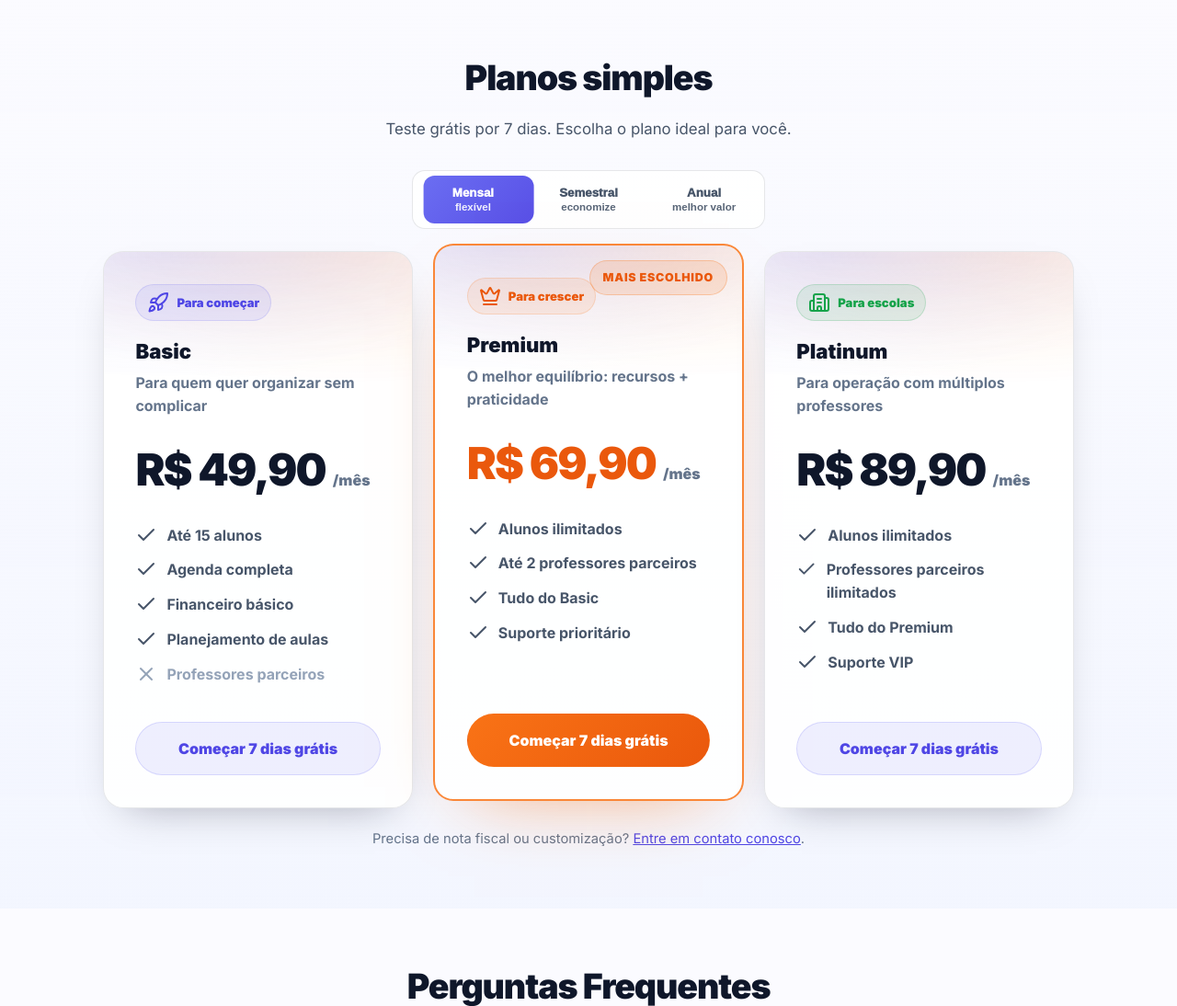
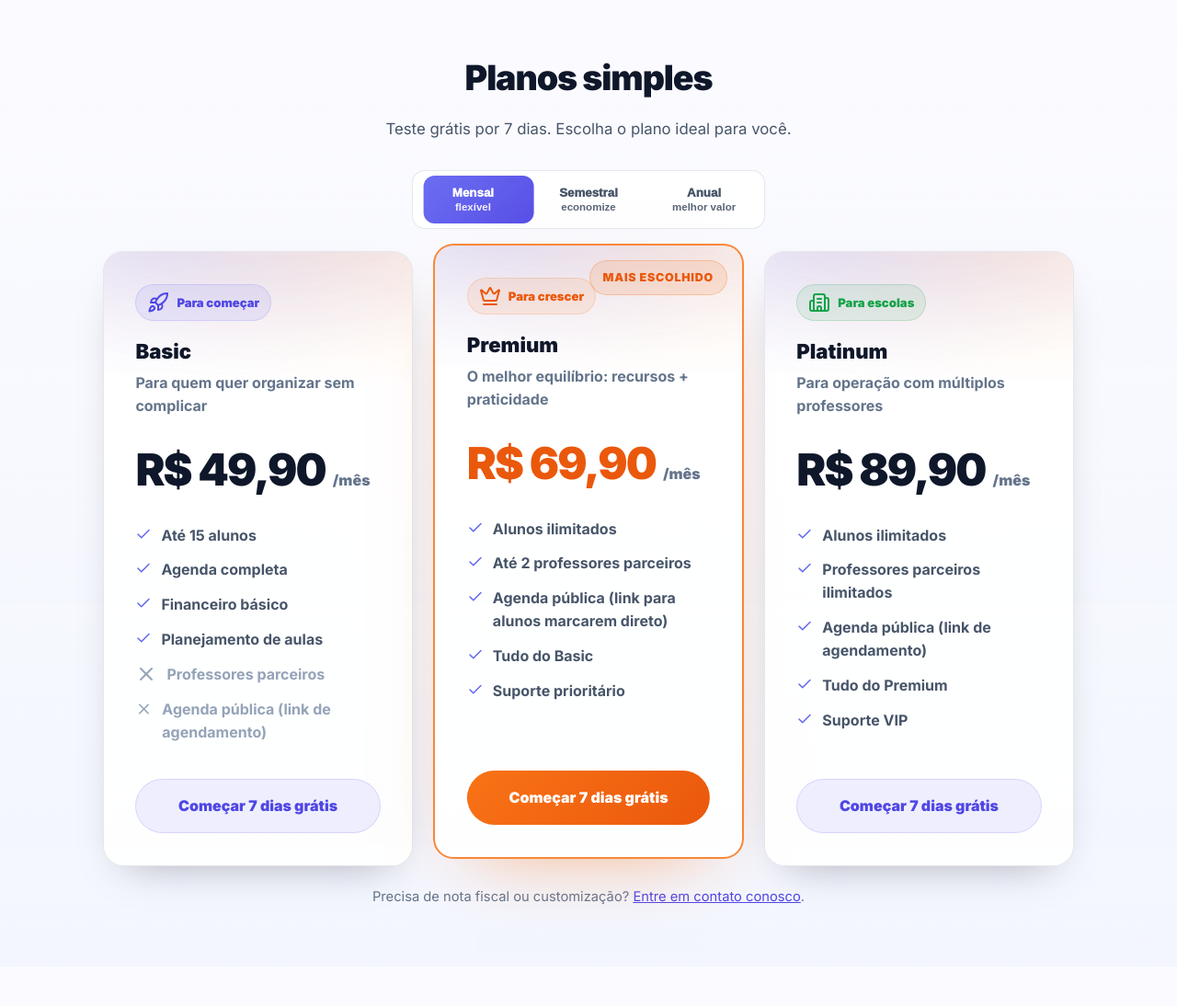
Before and after one commit to jonasbarros98/cini-english, a Django app: page / in a window 1280 px wide. Shown: the part 2982-4076 px from the top of the page at 92% size. Run offline with Django 5.2, Linux system fonts and the light colour scheme; parts of the project's set-up code (start-up, migrations or seed data) failed here and were passed over; some libraries are stand-ins or nearby versions.

Commit message:
Update landing page templates with new icon styles for price lists
- Enhanced CSS styles in `landing.html` and `LandingPage2.html` to improve the appearance of price list items by replacing text-based icons with SVG checkmarks.
- Adjusted layout properties for icons to ensure consistent sizing and alignment across different sections of the price lists.
- Updated the content of price lists to include new features and links for public booking, enhancing user clarity and navigation.

```diff
--- a/frontend/templates/landing.html
+++ b/frontend/templates/landing.html
@@ -548,7 +548,9 @@
       color: var(--muted);
       font-weight:700;
     }
-    .price-list i{width:18px;height:18px;color: var(--primary); margin-top:2px}
+    .price-list .icon-check{display:inline-flex;flex-shrink:0;width:18px;height:18px;min-width:18px;margin-top:2px;color:var(--primary)}
+    .price-list .icon-check svg{width:100%;height:100%}
+    .price-list i{width:18px;height:18px;min-width:18px;flex-shrink:0;margin-top:2px}
     .price-list .no i{color:#cbd5e1}
     .price-list .no{color:#94a3b8}
 
@@ -961,11 +963,12 @@
             </div>
 
             <ul class="price-list">
-              <li><i data-lucide="check"></i> Até 15 alunos</li>
-              <li><i data-lucide="check"></i> Agenda completa</li>
-              <li><i data-lucide="check"></i> Financeiro básico</li>
-              <li><i data-lucide="check"></i> Planejamento de aulas</li>
+              <li><span class="icon-check"><svg viewBox="0 0 24 24" fill="none" stroke="currentColor" stroke-width="2" stroke-linecap="round" stroke-linejoin="round"><path d="M20 6 9 17 4 12"/></svg></span> Até 15 alunos</li>
+              <li><span class="icon-check"><svg viewBox="0 0 24 24" fill="none" stroke="currentColor" stroke-width="2" stroke-linecap="round" stroke-linejoin="round"><path d="M20 6 9 17 4 12"/></svg></span> Agenda completa</li>
+              <li><span class="icon-check"><svg viewBox="0 0 24 24" fill="none" stroke="currentColor" stroke-width="2" stroke-linecap="round" stroke-linejoin="round"><path d="M20 6 9 17 4 12"/></svg></span> Financeiro básico</li>
+              <li><span class="icon-check"><svg viewBox="0 0 24 24" fill="none" stroke="currentColor" stroke-width="2" stroke-linecap="round" stroke-linejoin="round"><path d="M20 6 9 17 4 12"/></svg></span> Planejamento de aulas</li>
               <li class="no"><i data-lucide="x"></i> Professores parceiros</li>
+              <li class="no"><i data-lucide="x"></i> Agenda pública (link de agendamento)</li>
             </ul>
 
             <!-- NÃO trocar rota/nome -->
@@ -987,10 +990,11 @@
             </div>
 
             <ul class="price-list">
-              <li><i data-lucide="check"></i> Alunos ilimitados</li>
-              <li><i data-lucide="check"></i> Até 2 professores parceiros</li>
-              <li><i data-lucide="check"></i> Tudo do Basic</li>
-              <li><i data-lucide="check"></i> Suporte prioritário</li>
+              <li><span class="icon-check"><svg viewBox="0 0 24 24" fill="none" stroke="currentColor" stroke-width="2" stroke-linecap="round" stroke-linejoin="round"><path d="M20 6 9 17 4 12"/></svg></span> Alunos ilimitados</li>
+              <li><span class="icon-check"><svg viewBox="0 0 24 24" fill="none" stroke="currentColor" stroke-width="2" stroke-linecap="round" stroke-linejoin="round"><path d="M20 6 9 17 4 12"/></svg></span> Até 2 professores parceiros</li>
+              <li><span class="icon-check"><svg viewBox="0 0 24 24" fill="none" stroke="currentColor" stroke-width="2" stroke-linecap="round" stroke-linejoin="round"><path d="M20 6 9 17 4 12"/></svg></span> Agenda pública (link para alunos marcarem direto)</li>
+              <li><span class="icon-check"><svg viewBox="0 0 24 24" fill="none" stroke="currentColor" stroke-width="2" stroke-linecap="round" stroke-linejoin="round"><path d="M20 6 9 17 4 12"/></svg></span> Tudo do Basic</li>
+              <li><span class="icon-check"><svg viewBox="0 0 24 24" fill="none" stroke="currentColor" stroke-width="2" stroke-linecap="round" stroke-linejoin="round"><path d="M20 6 9 17 4 12"/></svg></span> Suporte prioritário</li>
             </ul>
 
             <!-- NÃO trocar rota/nome -->
@@ -1011,10 +1015,11 @@
             </div>
 
             <ul class="price-list">
-              <li><i data-lucide="check"></i> Alunos ilimitados</li>
-              <li><i data-lucide="check"></i> Professores parceiros ilimitados</li>
-              <li><i data-lucide="check"></i> Tudo do Premium</li>
-              <li><i data-lucide="check"></i> Suporte VIP</li>
+              <li><span class="icon-check"><svg viewBox="0 0 24 24" fill="none" stroke="currentColor" stroke-width="2" stroke-linecap="round" stroke-linejoin="round"><path d="M20 6 9 17 4 12"/></svg></span> Alunos ilimitados</li>
+              <li><span class="icon-check"><svg viewBox="0 0 24 24" fill="none" stroke="currentColor" stroke-width="2" stroke-linecap="round" stroke-linejoin="round"><path d="M20 6 9 17 4 12"/></svg></span> Professores parceiros ilimitados</li>
+              <li><span class="icon-check"><svg viewBox="0 0 24 24" fill="none" stroke="currentColor" stroke-width="2" stroke-linecap="round" stroke-linejoin="round"><path d="M20 6 9 17 4 12"/></svg></span> Agenda pública (link de agendamento)</li>
+              <li><span class="icon-check"><svg viewBox="0 0 24 24" fill="none" stroke="currentColor" stroke-width="2" stroke-linecap="round" stroke-linejoin="round"><path d="M20 6 9 17 4 12"/></svg></span> Tudo do Premium</li>
+              <li><span class="icon-check"><svg viewBox="0 0 24 24" fill="none" stroke="currentColor" stroke-width="2" stroke-linecap="round" stroke-linejoin="round"><path d="M20 6 9 17 4 12"/></svg></span> Suporte VIP</li>
             </ul>
 
             <!-- NÃO trocar rota/nome -->
```
Also changed, not shown: frontend/templates/LandingPage2.html (+18 -13 lines).
